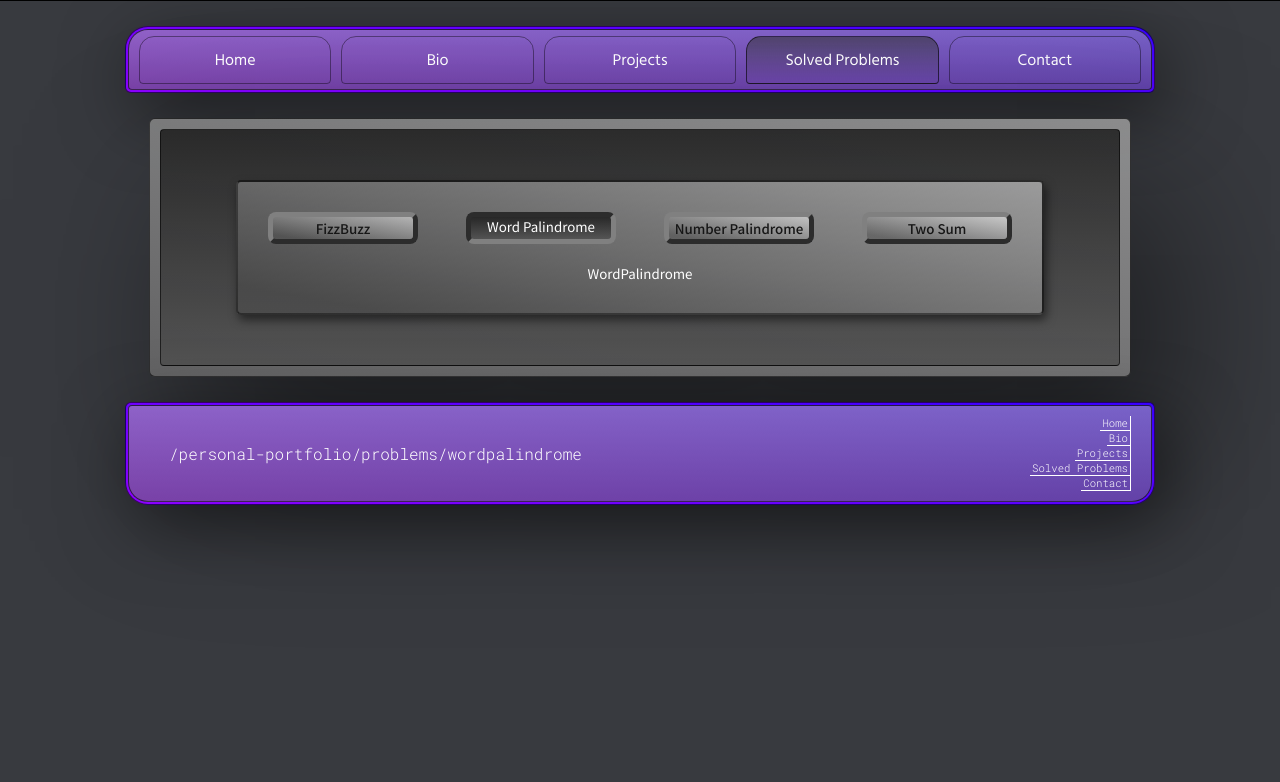
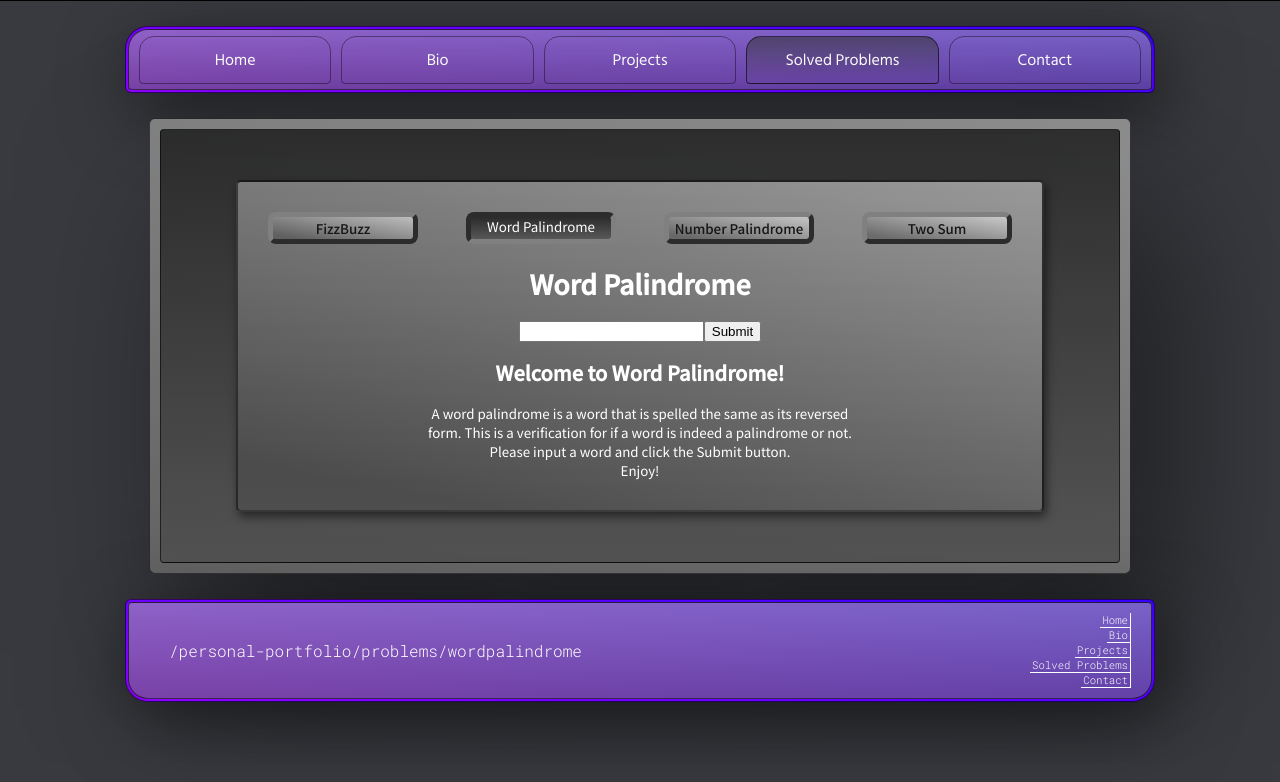
Before and after one commit to JamesNapoletano/personal-portfolio, a React (Create React App) app: page /personal-portfolio/problems/wordpalindrome in a window 1280 px wide. Shown: the top 782 px of the page. Built offline with nearby package versions, Linux system fonts and the light colour scheme.

Commit message:
Added Word Palindrome functionality

```diff
--- a/src/Routes/Problems/WordPalindrome/WordPalindrome.jsx
+++ b/src/Routes/Problems/WordPalindrome/WordPalindrome.jsx
@@ -1,5 +1,72 @@
-export default function WordPalindrome() {
+import styles from './WordPalindrome.module.css'
+import { useEffect, useState } from "react";
+
+const WordPalindrome = () => {
+    const [inputValue, setInputValue] = useState('')
+    const [outputValue, setOutputValue] = useState('')
+    const [submittedValue, setSubmittedValue] = useState('')
+
+    useEffect(() => {
+        if (inputValue === '') {
+            setOutputValue('')
+        }
+    }, [inputValue])
+
+    const submit = () => {
+        if (inputValue) {
+            setSubmittedValue(inputValue)
+            isPalindrome(inputValue)
+        } else {
+            setOutputValue('')
+        }
+    }
+
+    const isLetter = (char) => {
+        const letters = /(^[a-zA-Z]+$)/;
+        if (char.match(letters) || char === '') {
+            setInputValue(char)
+        }
+    }
+
+    const isPalindrome = (word) => {
+        word.toLowerCase() === word.toLowerCase().split('').reverse().join('') ?
+            setOutputValue('is a word palindrome.') :
+            setOutputValue('is not a Palindrome')
+    }
+
     return (
-        <div>WordPalindrome</div>
+        <div>
+            <h1>
+                Word Palindrome
+            </h1>
+            <input type='text' value={inputValue} onChange={(e) => { isLetter(e.target.value) }} />
+            <button onClick={submit}>Submit</button>
+            <br />
+            <div className={styles.contentBox}>
+                {outputValue ?
+                    <>
+                        <h2>
+                            Selected Word: {submittedValue}
+                        </h2>
+                        <div>
+                            {outputValue}
+                        </div>
+                    </> :
+                    <>
+                        <h2>Welcome to Word Palindrome!</h2>
+                        <div>
+                            A word palindrome is a word that is spelled the same as its reversed
+                            form. This is a verification for if a word is indeed a palindrome or not.
+                            Please input a word and click the Submit button.
+                            <br />
+                            Enjoy!
+                        </div>
+                    </>
+                }
+            </div>
+
+        </div>
     )
 }
+
+export default WordPalindrome
--- /dev/null
+++ b/src/Routes/Problems/WordPalindrome/WordPalindrome.module.css
@@ -0,0 +1,4 @@
+.contentBox {
+    width: 450px;
+    margin: 0 auto;
+}
```
